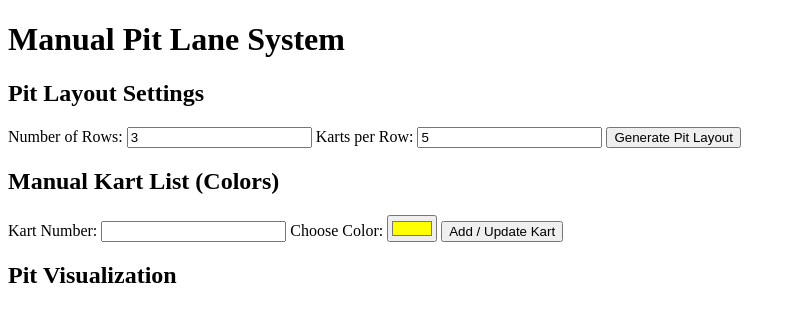
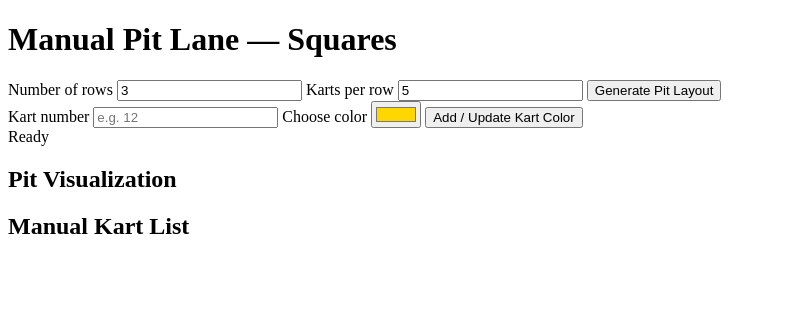
Before and after one commit to danieldobiszmotokary-jpg/SKCEB-BOX, a plain HTML site: page index.html in a window 1280 px wide. Shown: the whole page, without its empty margins (0-796 px from the left). Drawn offline with Linux system fonts and the light colour scheme.

Commit message:
Update index.html

```diff
--- a/index.html
+++ b/index.html
@@ -1,51 +1,48 @@
 <!DOCTYPE html>
 <html lang="en">
 <head>
-<meta charset="UTF-8">
-<title>Manual Pit Lane System</title>
-<link rel="stylesheet" href="style.css">
+  <meta charset="utf-8" />
+  <meta name="viewport" content="width=device-width,initial-scale=1" />
+  <title>Manual Pit Lane — Squares Layout</title>
+  <link rel="stylesheet" href="style.css" />
 </head>
 <body>
+  <header>
+    <h1>Manual Pit Lane — Squares</h1>
+  </header>
 
-<h1>Manual Pit Lane System</h1>
+  <main class="container">
+    <section class="controls card">
+      <div class="control-row">
+        <label>Number of rows</label>
+        <input id="rowsInput" type="number" min="1" value="3">
+        <label>Karts per row</label>
+        <input id="slotsInput" type="number" min="1" value="5">
+        <button id="generateBtn">Generate Pit Layout</button>
+      </div>
 
-<div class="container">
+      <div class="control-row">
+        <label>Kart number</label>
+        <input id="kartNumberInput" type="text" placeholder="e.g. 12">
+        <label>Choose color</label>
+        <input id="kartColorInput" type="color" value="#ffd700">
+        <button id="addKartBtn">Add / Update Kart Color</button>
+      </div>
 
-    <!-- SETTINGS -->
-    <div class="settings">
-        <h2>Pit Layout Settings</h2>
-        <label>Number of Rows:</label>
-        <input type="number" id="rowsInput" value="3">
+      <div id="status" class="status">Ready</div>
+    </section>
 
-        <label>Karts per Row:</label>
-        <input type="number" id="slotsInput" value="5">
+    <section class="pit-area card">
+      <h2>Pit Visualization</h2>
+      <div id="pitRows" class="pit-rows"></div>
+    </section>
 
-        <button id="generateBtn">Generate Pit Layout</button>
-    </div>
+    <section class="kart-list card">
+      <h2>Manual Kart List</h2>
+      <div id="kartListDisplay" class="kart-list-display"></div>
+    </section>
+  </main>
 
-    <!-- MANUAL KART LIST -->
-    <div class="kart-list">
-        <h2>Manual Kart List (Colors)</h2>
-
-        <label>Kart Number:</label>
-        <input type="number" id="kartNumberInput">
-
-        <label>Choose Color:</label>
-        <input type="color" id="kartColorInput" value="#ffff00">
-
-        <button id="addKartBtn">Add / Update Kart</button>
-
-        <div id="kartListDisplay"></div>
-    </div>
-
-    <!-- PIT VISUALIZATION -->
-    <div class="pit-area">
-        <h2>Pit Visualization</h2>
-        <div id="pitRows"></div>
-    </div>
-
-</div>
-
-<script src="app.js"></script>
+  <script src="app.js"></script>
 </body>
 </html>
```
